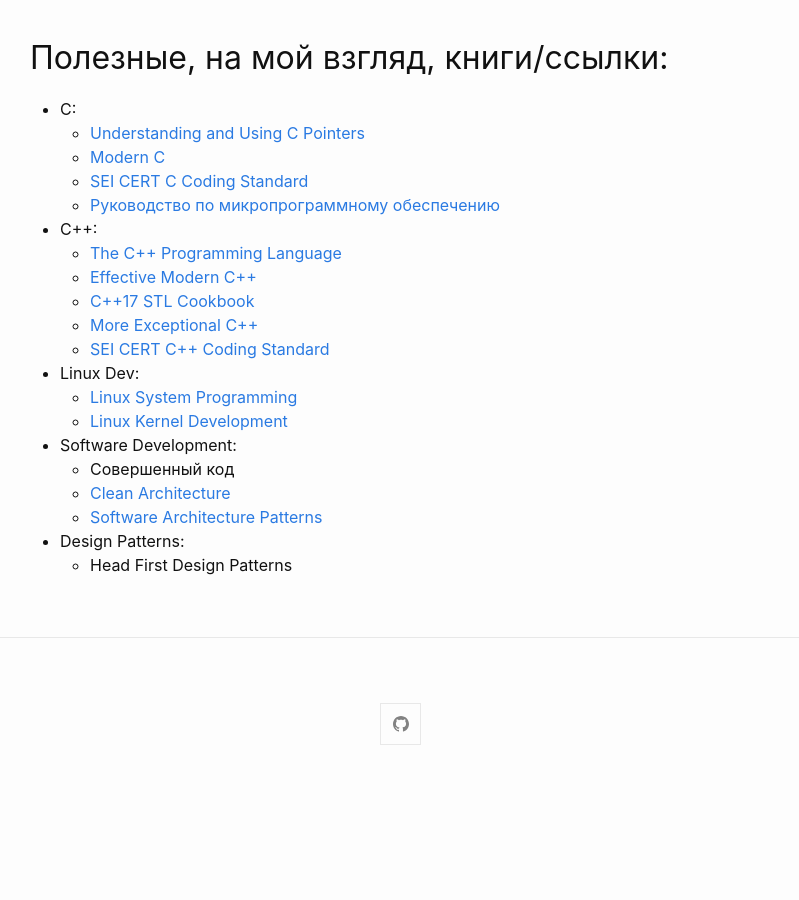
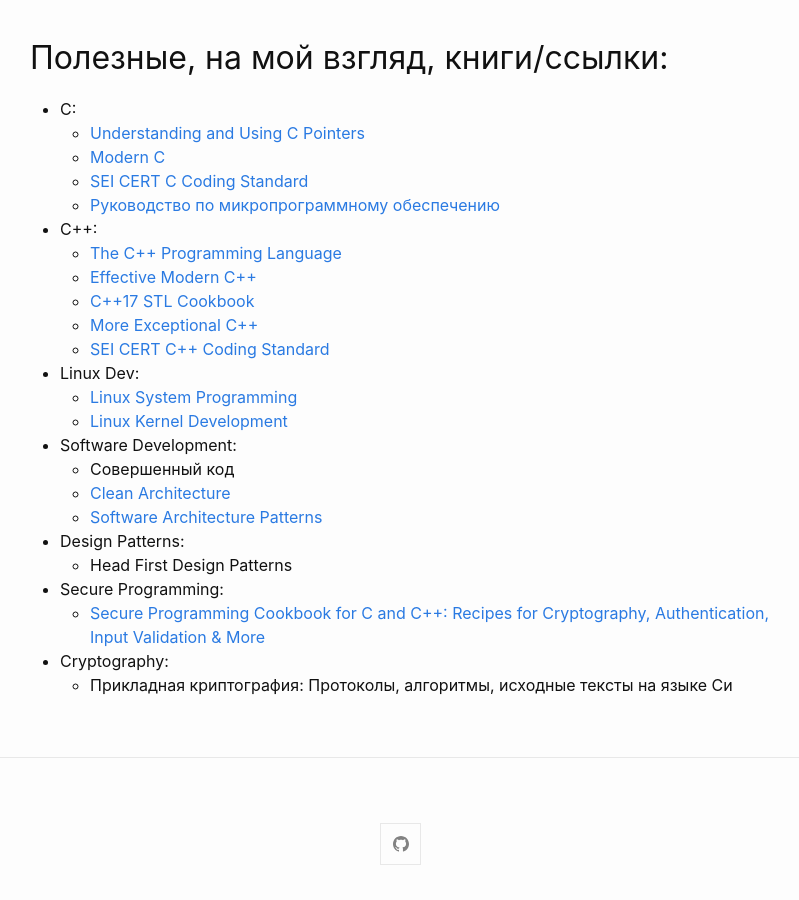
Before and after one commit to ivalery111/ivaleryz.github.io, a Jekyll site: the page built from _posts/2020-12-23-ru-list-of-courses.md, in a window 1280 px wide and 900 px high, scrolled down 1548 px. Shown: the whole window, without its empty margins (240-1039 px from the left). Built offline with Jekyll 4.4.1, drawn with Linux system fonts in a browser that asks for light colours; before the commit the page ends 2328 px from its top, so only the background shows below that.

Commit message:
Update 2020-12-23-ru-list-of-courses.md

```diff
--- a/_posts/2020-12-23-ru-list-of-courses.md
+++ b/_posts/2020-12-23-ru-list-of-courses.md
@@ -63,3 +63,7 @@
   * [Software Architecture Patterns](https://get.oreilly.com/ind_software-architecture-patterns.html)
 * Design Patterns:
   * Head First Design Patterns
+* Secure Programming:
+  * [Secure Programming Cookbook for C and C++: Recipes for Cryptography, Authentication, Input Validation & More](https://www.amazon.com/Secure-Programming-Cookbook-Cryptography-Authentication/dp/0596003943)
+* Cryptography:
+  * Прикладная криптография: Протоколы, алгоритмы, исходные тексты на языке Си
```
